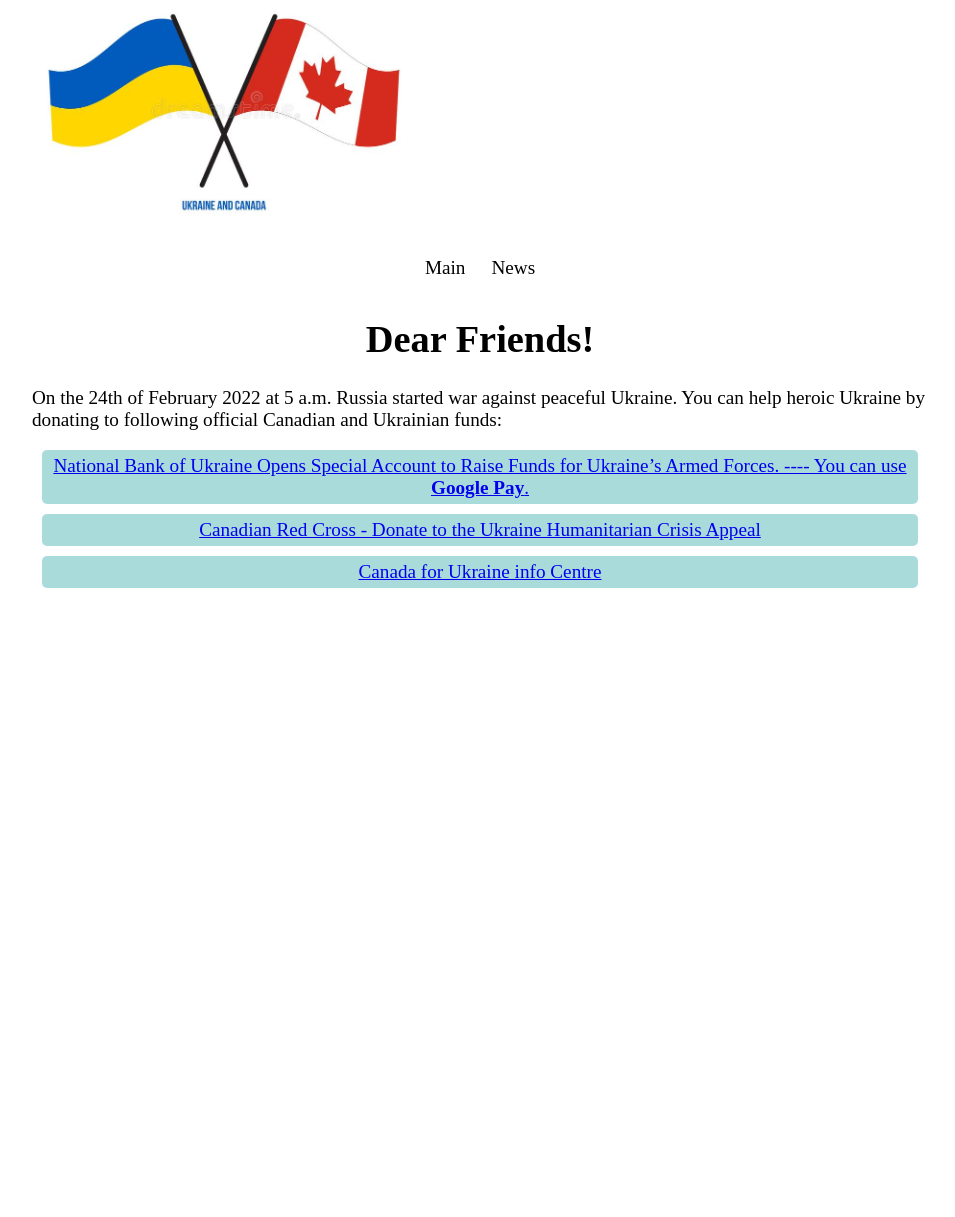
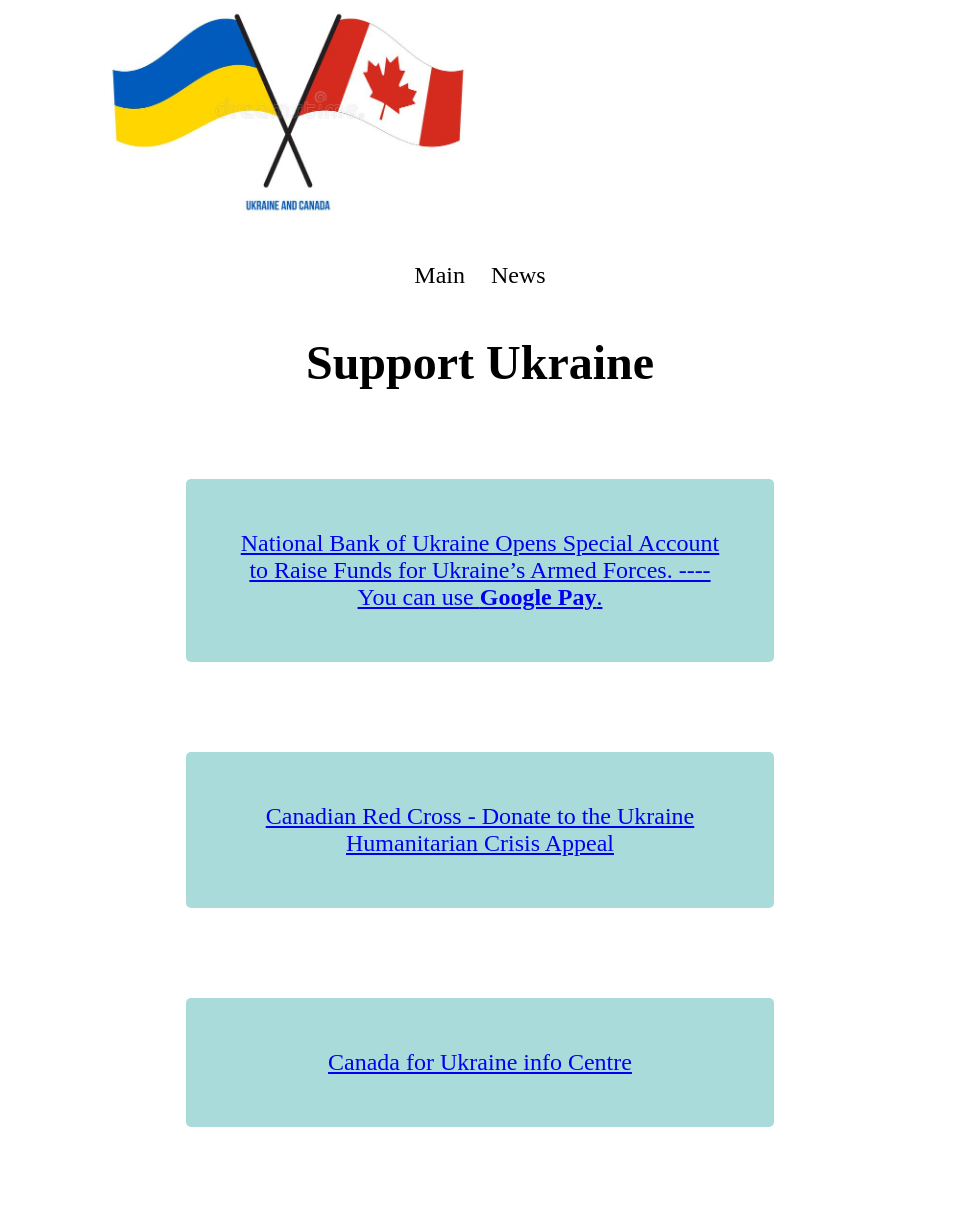
Before and after one commit to cavilosa/save-ukraine, a Flask app: page / in a window 1280 px wide. Shown: the whole page, without its empty margins (160-1115 px from the left). Before the commit the page ends 588 px from the top, so only its background shows below. Run offline with Flask 2, Linux system fonts and the light colour scheme.

Commit message:
Updates some styles.

```diff
--- a/static/css/main.css
+++ b/static/css/main.css
@@ -52,10 +52,10 @@
 }
 
 .links li {
-    margin: 10px;
+    margin: 7vw;
     background-color:rgb(170, 219, 219);
     border-radius: 5px;
-    padding: 5px;
+    padding: 5vw;
 }
 
 .news {
@@ -64,9 +64,13 @@
 
 @media only screen and (min-width: 700px){
     body {
-        width: 70%;
+        width: 60%;
         margin: auto;
-        font-size: larger;
+        font-size:x-large;
+    }
+
+    .links li {
+        padding: 4vw;
     }
 
 }
--- a/templates/layouts/main.html
+++ b/templates/layouts/main.html
@@ -25,9 +25,8 @@
 
     {% if main%}
 
-    <h1>Dear Friends!</h1>
+    <h1>Support Ukraine</h1>
 
-    <p>On the 24th of February 2022 at 5 a.m. Russia started war against peaceful Ukraine. You can help heroic Ukraine by donating to following official Canadian and Ukrainian funds:
     <ul class="links">
         <li><a href="https://bank.gov.ua/en/news/all/natsionalniy-bank-vidkriv-spetsrahunok-dlya-zboru-koshtiv-na-potrebi-armiyi?fbclid=IwAR06a2v09NvtWOSsIUsXvPdngMX1P0RhfzkaNp5xJjZNbBGsxkgOz0zxwJk" target="_blank">National Bank of Ukraine Opens Special Account to Raise Funds for Ukraine’s Armed Forces. ---- You can use <b>Google Pay</b>.</li>
         <li><a href="https://donate.redcross.ca/page/100227/donate/1?_ga=2.217481940.358630386.1646071128-1622633653.1646071128&_gl=1*1yawrz0*_ga*MTYyMjYzMzY1My4xNjQ2MDcxMTI4*_ga_376D8LHM0R*MTY0NjA3MTEyNy4xLjEuMTY0NjA3MTE4NS4w" target="_blank">Canadian Red Cross - Donate to the Ukraine Humanitarian Crisis Appeal</a>
@@ -37,7 +36,6 @@
             <a href="https://linktr.ee/informationactioncentre">Canada for Ukraine info Centre</a>
         </li>
     </ul>
-        </p>
 
     {% endif %}
 
```
Lines whose indentation alone changed are shown as unchanged.
